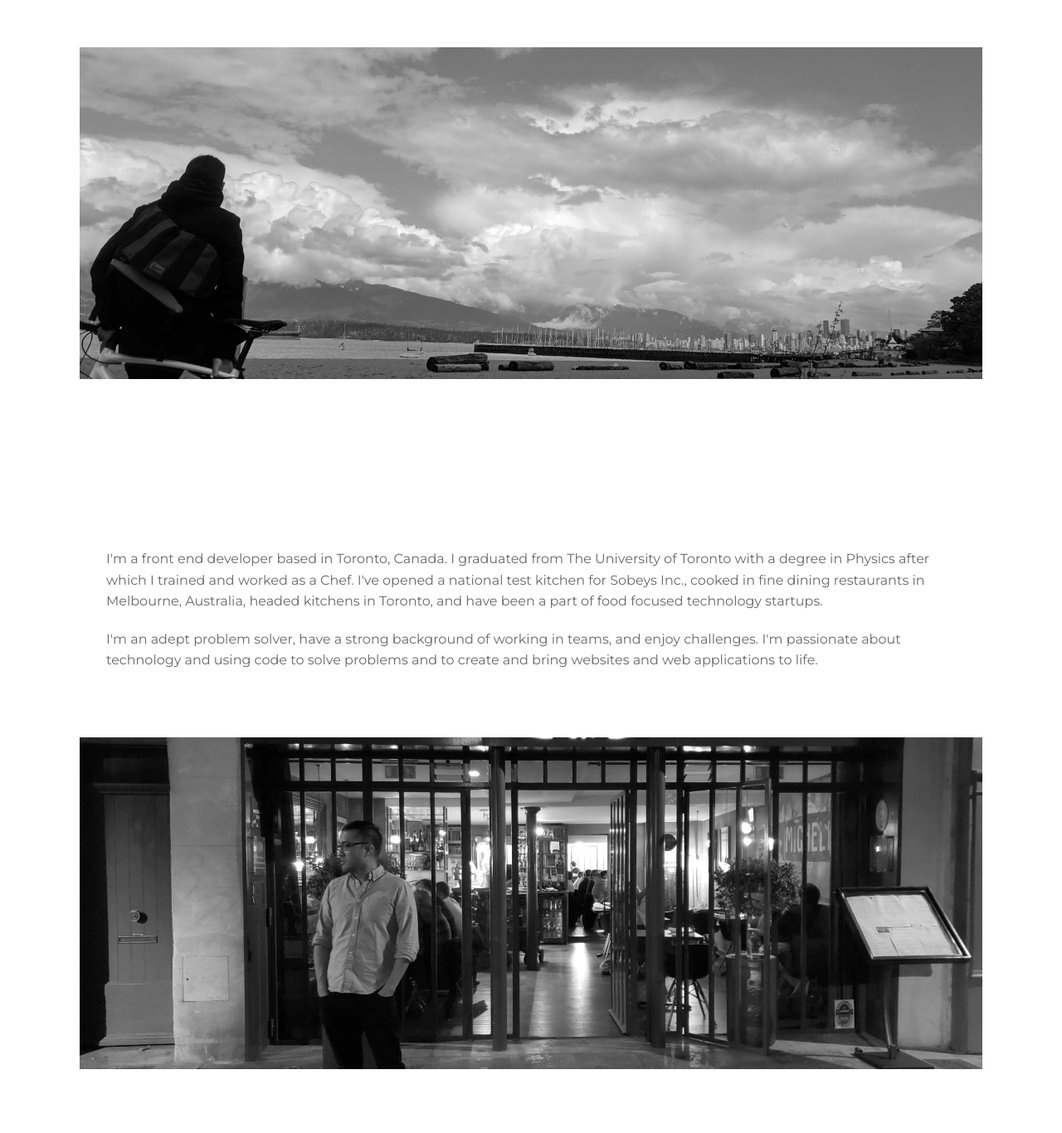
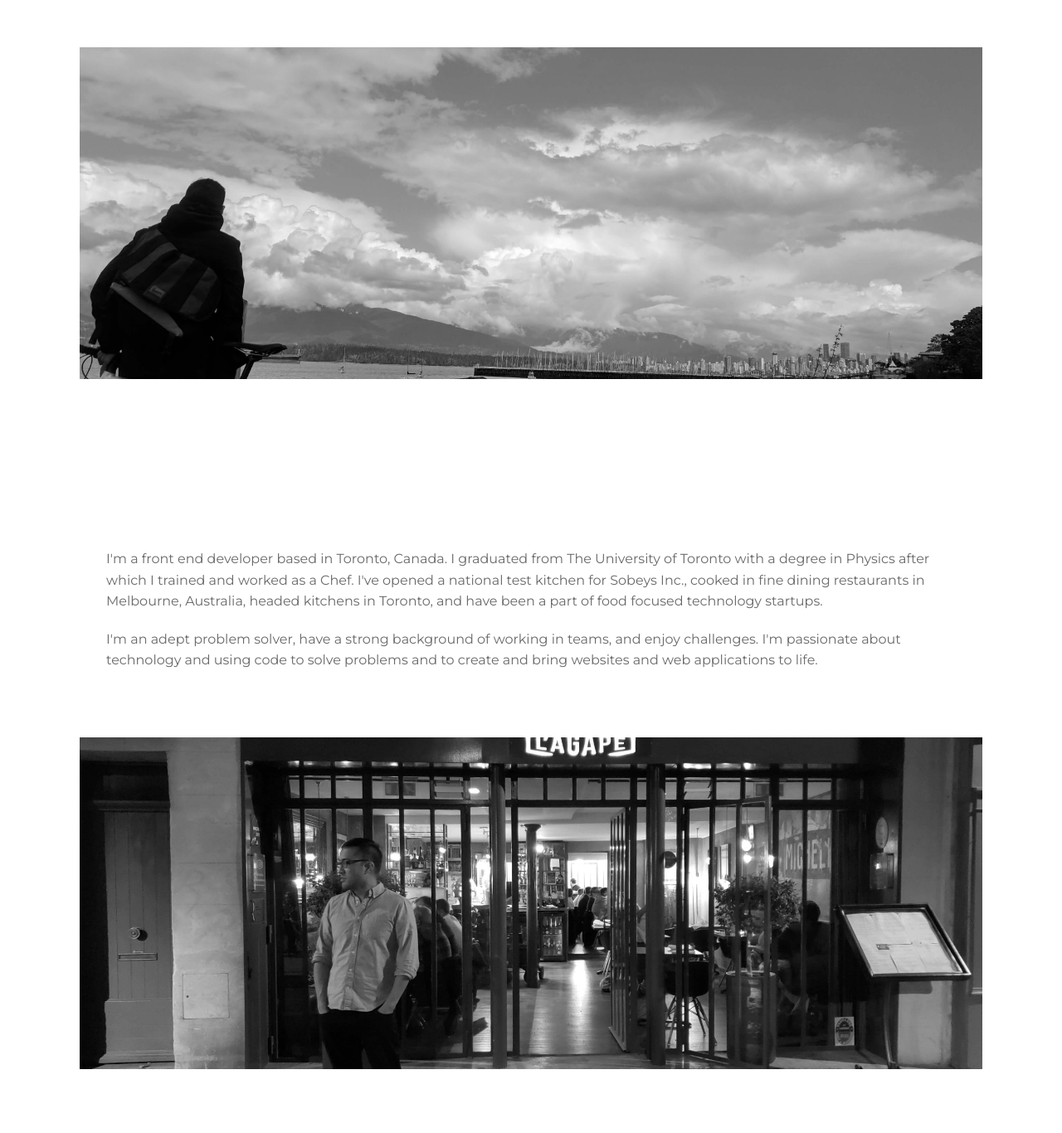
Before and after one commit to andrewthamcc/gatsby-portfolio, a Gatsby site: page / in a window 1280 px wide. Shown: the part 219-1585 px from the top of the page at 83% size. Built offline with nearby package versions, Linux system fonts and the light colour scheme; Gatsby itself is replaced by a stand-in of ours.

Commit message:
updated background images to utilize gatsby background image, add titles to link

```diff
--- a/gatsby-config.js
+++ b/gatsby-config.js
@@ -2,7 +2,7 @@ module.exports = {
   siteMetadata: {
     author: `Andrew Tham`,
     description: `Andrew Tham is a Toronto based frontend developer.`,
-    image: `/static/hero.jpg`,
+    image: `https://github.com/andrewthamcc/gatsby-portfolio/blob/master/static/hero.jpg`,
     keywords: `web devloper, front end developer, web dev, dev, portfolio, toronto, andrew tham, frontend developer, frontend`,
     title: `Andrew Tham`,
     twitterName: `@Andrew_Tham`,
--- a/package.json
+++ b/package.json
@@ -10,6 +10,7 @@
     "@iconify/react": "^1.1.1",
     "babel-plugin-styled-components": "^1.10.7",
     "gatsby": "^2.19.7",
+    "gatsby-background-image": "^0.10.2",
     "gatsby-image": "^2.2.39",
     "gatsby-plugin-manifest": "^2.2.39",
     "gatsby-plugin-offline": "^3.0.32",
--- a/src/components/Hero.js
+++ b/src/components/Hero.js
@@ -1,4 +1,5 @@
 import React, { useEffect } from "react";
+import { useStaticQuery } from "gatsby";
 import styled from "styled-components";
 import {
   Container,
@@ -56,6 +57,22 @@ const Hero = () => {
     // eslint-disable-next-line
   }, []);
 
+  const { hero } = useStaticQuery(
+    graphql`
+      query {
+        hero: file(relativePath: { eq: "home/hero.jpg" }) {
+          childImageSharp {
+            fluid(quality: 100, maxWidth: 3000) {
+              ...GatsbyImageSharpFluid_withWebp_tracedSVG
+            }
+          }
+        }
+      }
+    `
+  );
+
+  const imageData = hero.childImageSharp.fluid;
+
   return (
     <HeroSection>
       <TextContainer>
@@ -64,7 +81,7 @@ const Hero = () => {
       </TextContainer>
 
       <Container>
-        <SectionImage image={HeroImage} y={60} style={{ marginTop: "2rem" }} />
+        <SectionImage fluid={imageData} y={60} style={{ marginTop: "2rem" }} />
       </Container>
     </HeroSection>
   );
--- a/src/components/SharedStyles/index.js
+++ b/src/components/SharedStyles/index.js
@@ -1,3 +1,4 @@
+import BackgroundImage from "gatsby-background-image";
 import styled from "styled-components";
 
 export const MediaWidths = {
@@ -18,6 +19,7 @@ export const Container = styled.div`
     width: 90%;
   }
 `;
+
 export const TextContainer = styled.div`
   width: 80%;
   max-width: 1350px;
@@ -28,8 +30,7 @@ export const TextContainer = styled.div`
   }
 `;
 
-export const SectionImage = styled.div`
-  background-image: ${props => `url(${props.image})`};
+export const SectionImage = styled(BackgroundImage)`
   filter: grayscale();
   background-size: cover;
   background-repeat: no-repeat;
--- a/src/components/SocialIcons.js
+++ b/src/components/SocialIcons.js
@@ -41,6 +41,7 @@ const SocialIcons = props => {
           href="https://github.com/andrewthamcc"
           target="_blank"
           rel="noopener noreferrer"
+          title="GitHub"
         >
           <Icon icon={githubIcon} aria-label="Go to GitHub" />
         </a>
@@ -50,6 +51,7 @@ const SocialIcons = props => {
           href="https://linkedin.com/in/andrewthamcc"
           target="_blank"
           rel="noopener noreferrer"
+          title="LinkedIn"
         >
           <Icon icon={linkedinIn} aria-label="Go to LinkedIn" />
         </a>
@@ -59,6 +61,7 @@ const SocialIcons = props => {
           href="https://twitter.com/andrew_tham"
           target="_blank"
           rel="noopener noreferrer"
+          title="Twitter"
         >
           <Icon icon={twitterIcon} aria-label="Go to Twitter" />
         </a>
--- a/src/pages/index.js
+++ b/src/pages/index.js
@@ -1,4 +1,5 @@
 import React from "react";
+import { useStaticQuery } from "gatsby";
 import styled from "styled-components";
 import SEO from "../components/seo";
 import Layout from "../components/layout";
@@ -14,8 +15,6 @@ import {
   SectionHeading,
   LinkStyle,
 } from "../components/SharedStyles";
-import SkillsImage from "../images/home/lagape.jpg";
-import ContactImage from "../images/home/contact.jpg";
 
 const AboutSection = styled.section`
   margin: 4rem 0;
@@ -25,7 +24,32 @@ const ContactSection = styled.section`
   margin: 4rem 0;
 `;
 
-const IndexPage = () => (
+const IndexPage = () => {
+  const { skills, contact } = useStaticQuery(
+    graphql`
+      query {
+        skills: file(relativePath: { eq: "home/lagape.jpg" }) {
+          childImageSharp {
+            fluid(quality: 100, maxWidth: 3000) {
+              ...GatsbyImageSharpFluid_withWebp_tracedSVG
+            }
+          }
+        }
+        contact: file(relativePath: { eq: "home/contact.jpg" }) {
+          childImageSharp {
+            fluid(quality: 100, maxWidth: 3000) {
+              ...GatsbyImageSharpFluid_withWebp_tracedSVG
+            }
+          }
+        }
+      }
+    `
+  );
+
+  const imageSkillsData = skills.childImageSharp.fluid;
+  const imageContactData = contact.childImageSharp.fluid;
+
+  return (
     <Layout none>
       <SEO title="Frontend Developer" />
       <Hero />
@@ -34,35 +58,35 @@ const IndexPage = () => (
           <Paragraph>
             I'm a front end developer based in Toronto, Canada. I graduated from
             The University of Toronto with a degree in Physics after which I
-          trained and worked as a Chef. I've opened a national test kitchen for
-          Sobeys Inc., cooked in fine dining restaurants in Melbourne,
+            trained and worked as a Chef. I've opened a national test kitchen
+            for Sobeys Inc., cooked in fine dining restaurants in Melbourne,
             Australia, headed kitchens in Toronto, and have been a part of food
             focused technology startups.
           </Paragraph>
           <Paragraph>
             I'm an adept problem solver, have a strong background of working in
-          teams, and enjoy challenges. I'm passionate about technology and using
-          code to solve problems and to create and bring websites and web
-          applications to life.
+            teams, and enjoy challenges. I'm passionate about technology and
+            using code to solve problems and to create and bring websites and
+            web applications to life.
           </Paragraph>
         </TextContainer>
       </AboutSection>
       <Container>
-      <SectionImage image={SkillsImage} y={55} />
+        <SectionImage fluid={imageSkillsData} y={55} />
       </Container>
       <Skills />
       <Works />
       <Container>
-      <SectionImage image={ContactImage} y={70} />
+        <SectionImage fluid={imageContactData} y={70} />
       </Container>
       <ContactSection>
         <TextContainer>
           <SectionHeading>Contact Me</SectionHeading>
           <Paragraph>
-          Reach out if you're looking for a developer, have a question, or would
-          like to connect.
+            Reach out if you're looking for a developer, have a question, or
+            would like to connect.
           </Paragraph>
-        <a href="mailto: hello@andrewtham.cc">
+          <a href="mailto: hello@andrewtham.cc" title="hello@andrewtham.cc">
             <LinkStyle>hello@andrewtham.cc</LinkStyle>
           </a>
           <SocialIcons />
@@ -70,5 +94,6 @@ const IndexPage = () => (
       </ContactSection>
     </Layout>
   );
+};
 
 export default IndexPage;
```
Also changed, not shown: 1 other file. Lines whose indentation alone changed are shown as unchanged.
